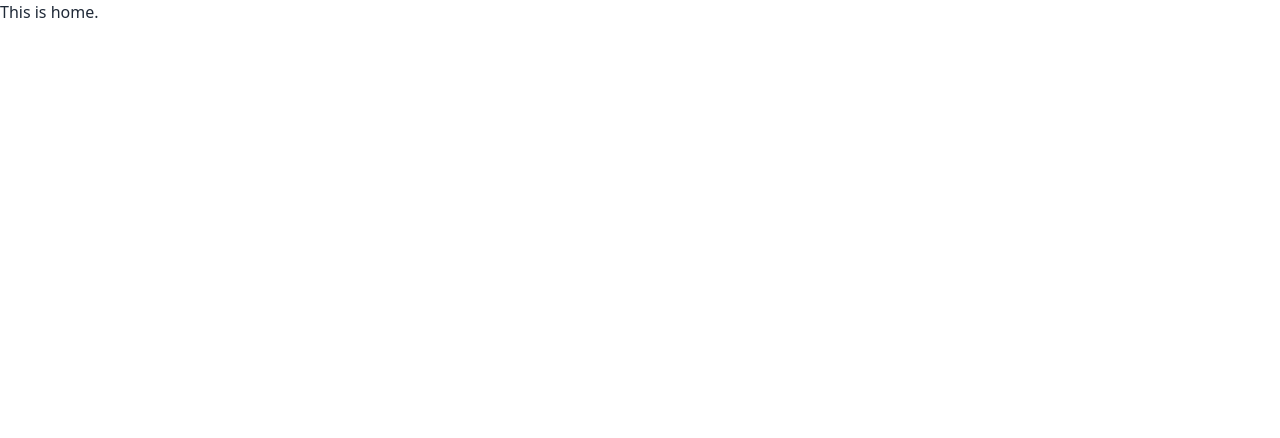
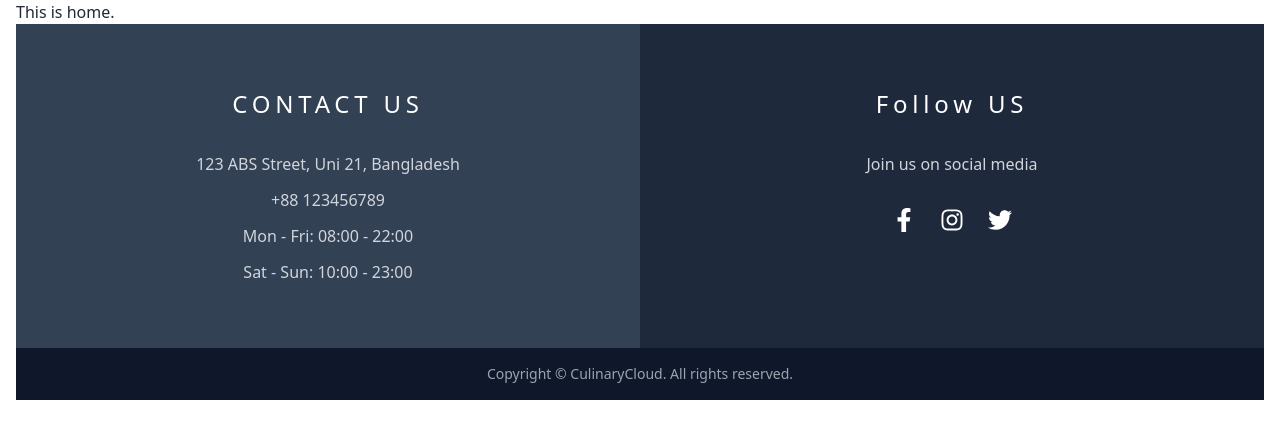
Before and after one commit to marufdev7/bistro-boss-client, a React (Vite) app: page / in a window 1280 px wide. Shown: the top 438 px of the page. Built offline with nearby package versions, Linux system fonts and the light colour scheme.

Commit message:
finished footer

```diff
--- a/package.json
+++ b/package.json
@@ -14,6 +14,7 @@
     "match-sorter": "^8.1.0",
     "react": "^19.1.1",
     "react-dom": "^19.1.1",
+    "react-icons": "^5.5.0",
     "react-router-dom": "^6.30.1",
     "sort-by": "^1.2.0"
   },
--- a/src/Layout/Main.jsx
+++ b/src/Layout/Main.jsx
@@ -1,10 +1,12 @@
 import React from 'react';
 import { Outlet } from 'react-router-dom';
+import Footer from '../pages/shared/Footer/Footer';
 
 const Main = () => {
     return (
         <div>
-            <Outlet/>
+            <Outlet />
+            <Footer/>
         </div>
     );
 };
--- a/src/main.jsx
+++ b/src/main.jsx
@@ -6,6 +6,8 @@ import { RouterProvider } from 'react-router-dom'
 
 createRoot(document.getElementById('root')).render(
     <StrictMode>
-        <RouterProvider router={router} />
+        <div className='max-w-screen-2xl mx-auto pl-4 pr-4'>
+            <RouterProvider router={router} />
+        </div>
     </StrictMode>,
 )
--- a/src/pages/shared/Footer/Footer.jsx
+++ b/src/pages/shared/Footer/Footer.jsx
@@ -1,10 +1,58 @@
 import React from 'react';
+import { FaFacebookF, FaTwitter, FaInstagram } from 'react-icons/fa';
 
 const Footer = () => {
     return (
-        <div>
-
-        </div>
+        <footer className="text-white">
+            {/* Main footer content */}
+            <div className="flex flex-col lg:flex-row">
+                {/* Contact Us Section - Darker Background */}
+                <div className="bg-slate-700 flex-1 px-8 py-16 text-center">
+                    <h3 className="text-2xl font-normal mb-8 tracking-[0.2em]">CONTACT US</h3>
+                    <div className="space-y-3 text-gray-300 text-base">
+                        <p>123 ABS Street, Uni 21, Bangladesh</p>
+                        <p>+88 123456789</p>
+                        <p className="mt-6">Mon - Fri: 08:00 - 22:00</p>
+                        <p>Sat - Sun: 10:00 - 23:00</p>
+                    </div>
+                </div>
+                {/* Follow Us Section - Lighter Background */}
+                <div className="bg-slate-800 flex-1 px-8 py-16 text-center">
+                    <h3 className="text-2xl font-normal mb-8 tracking-[0.2em]">Follow US</h3>
+                    <p className="text-gray-300 mb-8 text-base">Join us on social media</p>
+                    <div className="flex justify-center gap-6">
+                        <a
+                            href="#"
+                            className="text-white hover:text-gray-300 transition-colors duration-200"
+                            aria-label="Facebook"
+                        >
+                            <FaFacebookF size={24} />
+                        </a>
+                        <a
+                            href="#"
+                            className="text-white hover:text-gray-300 transition-colors duration-200"
+                            aria-label="Instagram"
+                        >
+                            <FaInstagram size={24} />
+                        </a>
+                        <a
+                            href="#"
+                            className="text-white hover:text-gray-300 transition-colors duration-200"
+                            aria-label="Twitter"
+                        >
+                            <FaTwitter size={24} />
+                        </a>
+                    </div>
+                </div>
+            </div>
+            <div className="bg-slate-900 py-4">
+                <div className="text-center">
+                    <p className="text-gray-400 text-sm">
+                        Copyright © CulinaryCloud. All rights reserved.
+                    </p>
+                </div>
+            </div>
+        </footer>
     );
 };
 
```
Also changed, not shown: 1 other file (tests, documents, lock files or other folders).
